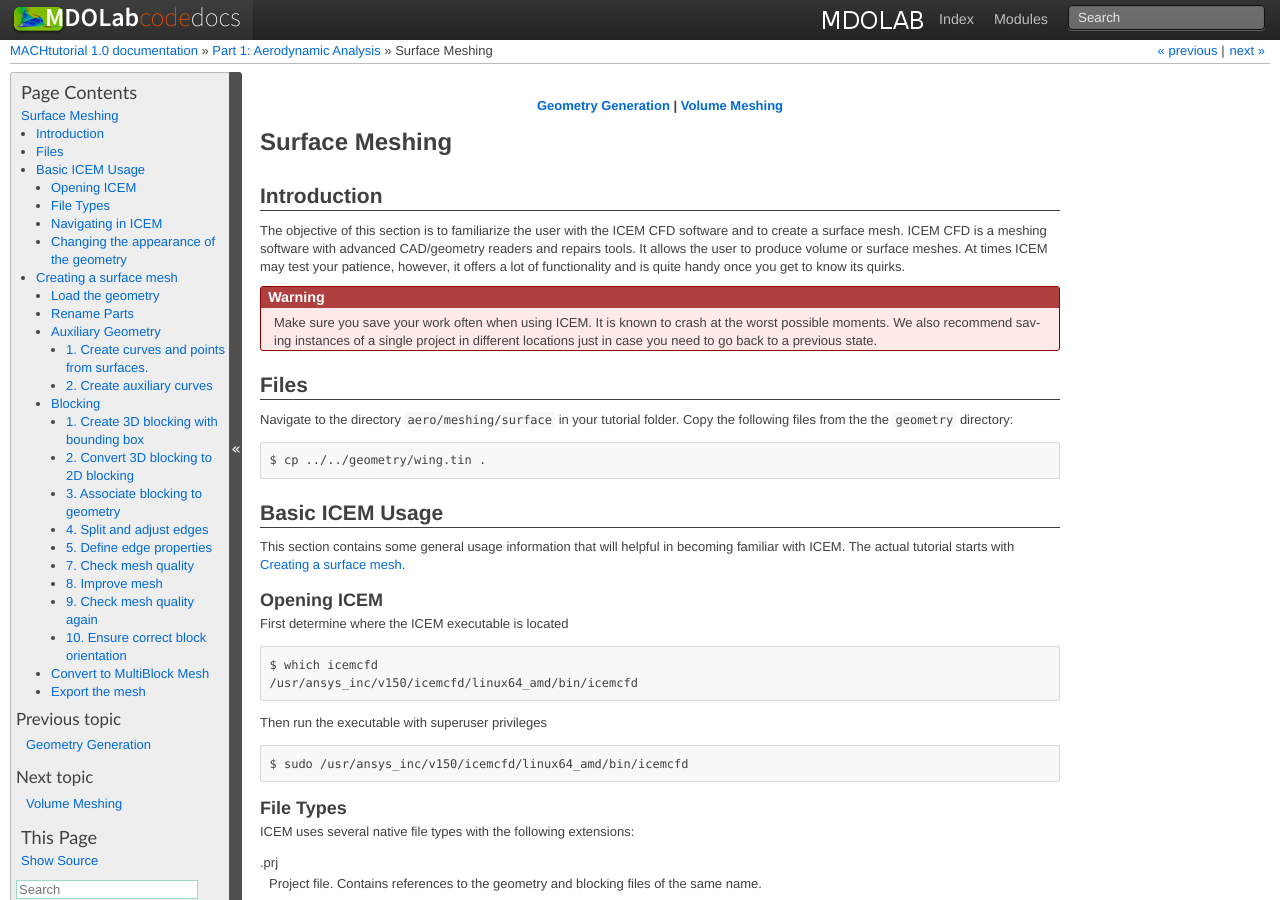
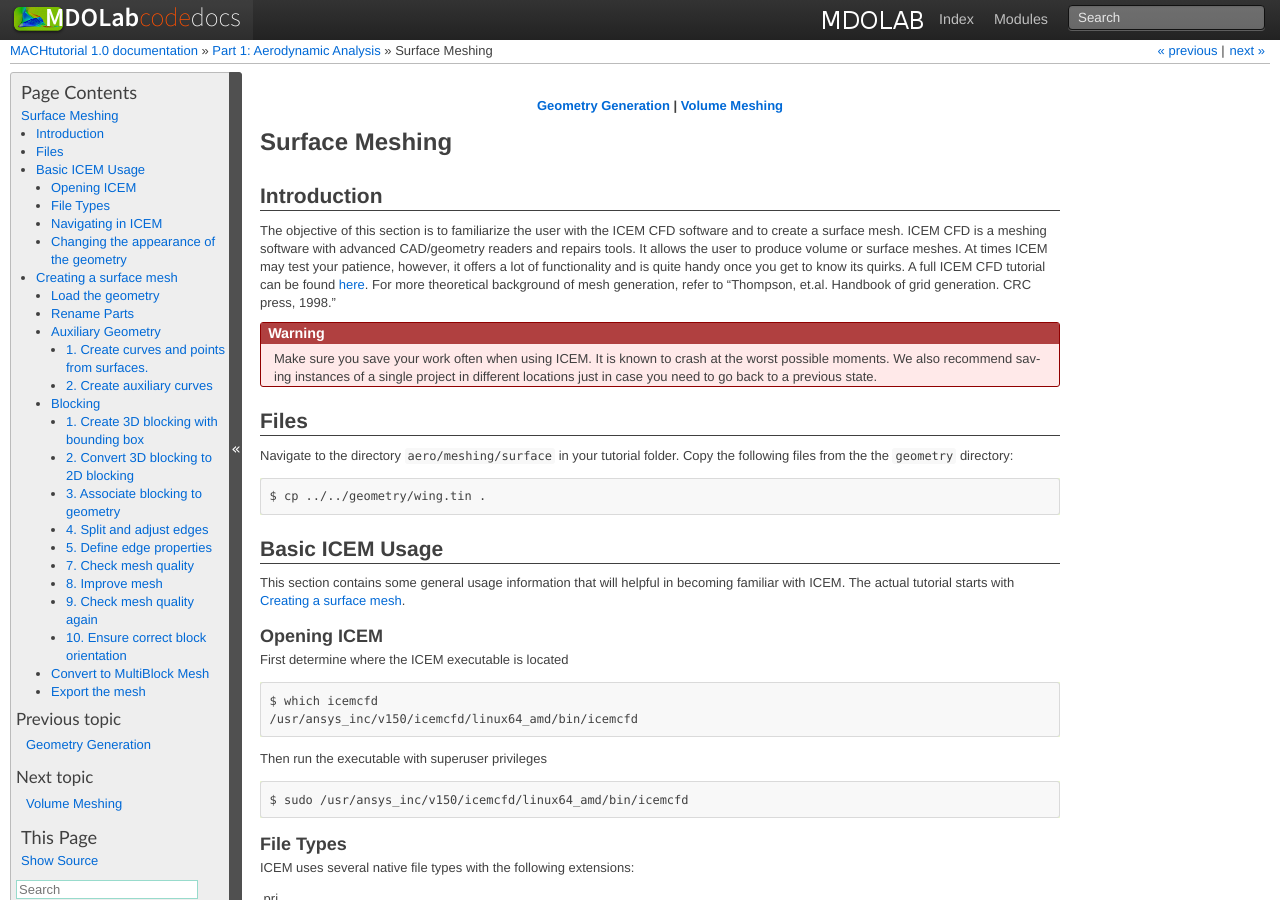
Before and after one commit to mdolab/MACH-Aero-tutorial, a Sphinx documentation site: the page built from doc/aero_icem.rst, in a window 1280 px wide and 900 px high. Built offline with Sphinx 7.4.7, drawn with Linux system fonts in a browser that asks for light colours.

Commit message:
Added refs for ICEM mesh generation.

```diff
--- a/doc/aero_icem.rst
+++ b/doc/aero_icem.rst
@@ -14,6 +14,8 @@ The objective of this section is to familiarize the user with the ICEM CFD softw
 ICEM CFD is a meshing software with advanced CAD/geometry readers and repairs tools.
 It allows the user to produce volume or surface meshes.
 At times ICEM may test your patience, however, it offers a lot of functionality and is quite handy once you get to know its quirks.
+A full ICEM CFD tutorial can be found `here <https://engineering.purdue.edu/~scalo/menu/teaching/me608/tutorial.pdf>`_.
+For more theoretical background of mesh generation, refer to "Thompson, et.al. Handbook of grid generation. CRC press, 1998."
 
 .. warning:: Make sure you save your work often when using ICEM. It is known to crash at the worst possible moments. We also recommend saving instances of a single project in different locations just in case you need to go back to a previous state.
 
```
